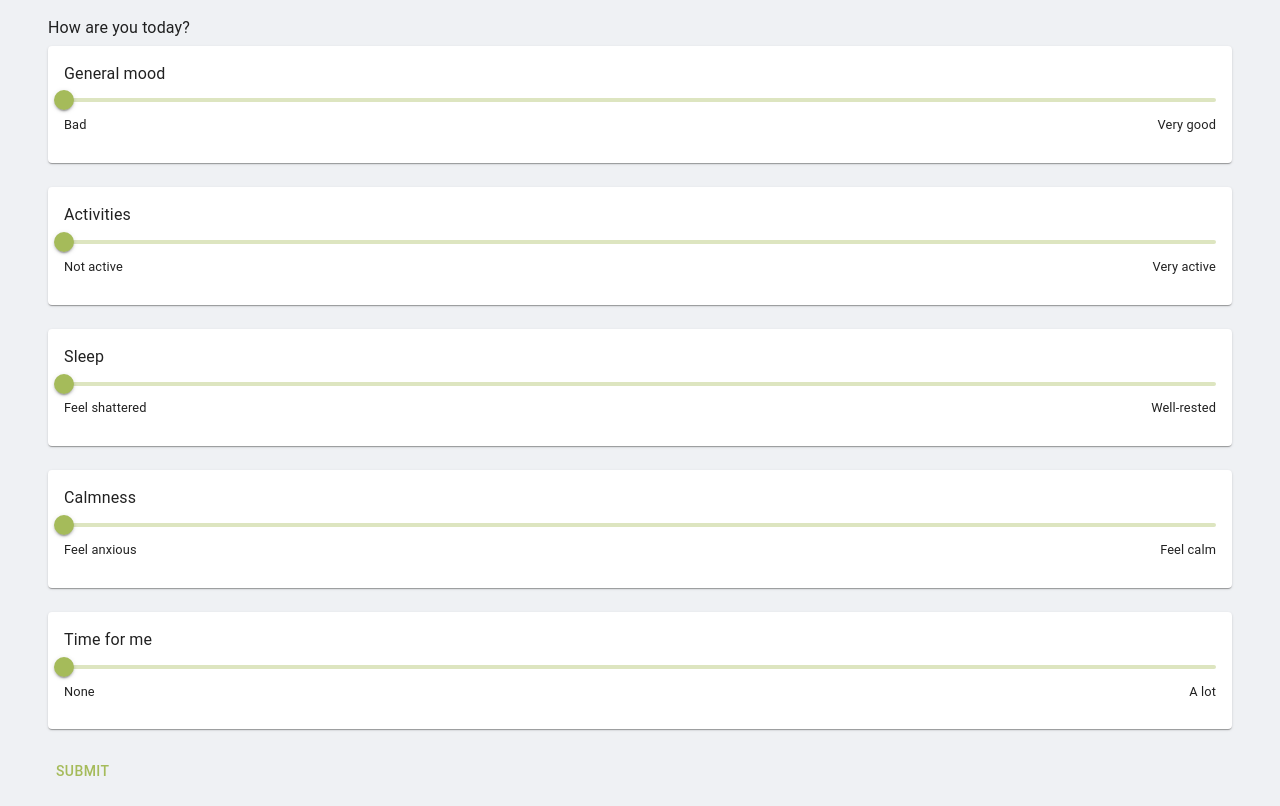
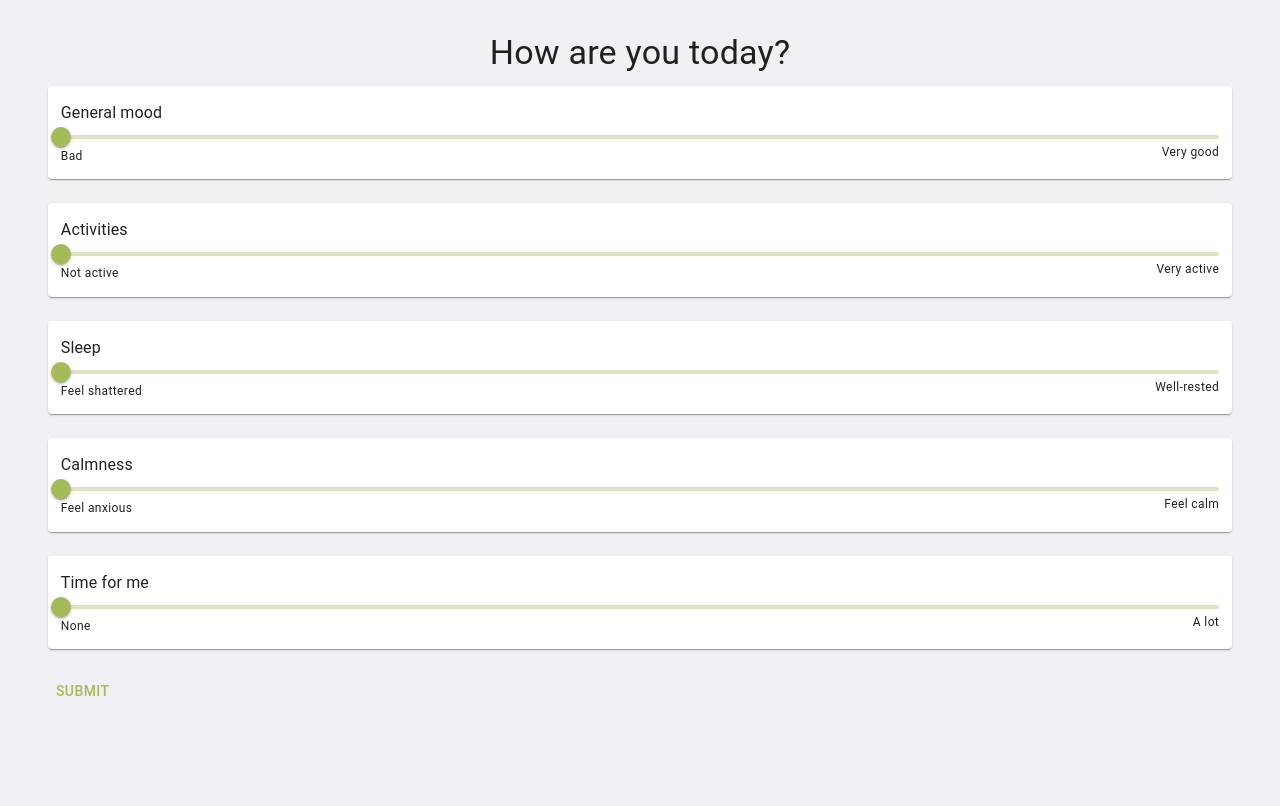
Before and after one commit to kaiuliia/well_being_frontend, a React (Create React App) app: page /login/user/survey in a window 1280 px wide. Built offline with nearby package versions, Linux system fonts and the light colour scheme; the HTML template or start-up script is replaced by a standard one.

Commit message:
upd slider bar

```diff
--- a/src/components/slider/slide_bar.tsx
+++ b/src/components/slider/slide_bar.tsx
@@ -33,15 +33,15 @@ export const SliderBar = (props: Props) => {
         height: "auto", // Auto height to fit content
         display: "flex",
         flexDirection: "column",
-        padding: "1rem",
+        padding: "0.8rem",
         alignItems: "flex-start", // Align Survey name to the left
       }}
     >
       <Typography
-        component="h5"
+        variant="subtitle1"
         align="left"
         margin="0rem"
-        paddingBottom="0.8rem"
+        paddingBottom="0.5rem"
       >
         {props.survey}
       </Typography>
@@ -60,20 +60,18 @@ export const SliderBar = (props: Props) => {
 
       <Grid container justifyContent="space-between" alignItems="center">
         <Typography
-          component="h5"
+          variant="caption"
           align="left"
           width="40%"
-          fontSize="0.8rem"
-          paddingTop="0.8rem"
-          paddingBottom="0.8rem"
+          paddingTop="0.5rem"
+          // paddingBottom="0.8rem"
         >
           {props.min}
         </Typography>
         <Typography
-          component="h5"
+          variant="caption"
           align="right"
           width="40%"
-          fontSize="0.8rem"
           paddingBottom="0rem"
         >
           {props.max}
--- a/src/components/survey.tsx
+++ b/src/components/survey.tsx
@@ -137,18 +137,26 @@ export function Survey(props: Props) {
       <Box
         sx={{
           width: "95%",
-          padding: "1rem",
+          padding: "2rem 1rem 2rem 1rem",
           marginLeft: "auto",
           marginRight: "auto",
         }}
       >
         <Box>
-          <Typography component="h3" align="left" gutterBottom>
+          <Typography component="h2" variant="h4" align="center" gutterBottom>
             How are you today?
           </Typography>
           <Box>
             {sliderProps.map((prop) => (
-              <Box>
+              <Box
+                sx={{
+                  width: "100%",
+                  // height: "4rem",
+                  // padding: "2rem 1rem 2rem 1rem",
+                  marginLeft: "auto",
+                  marginRight: "auto",
+                }}
+              >
                 <SliderBar
                   // colors={colors[0]}
                   survey={prop.name}
```
